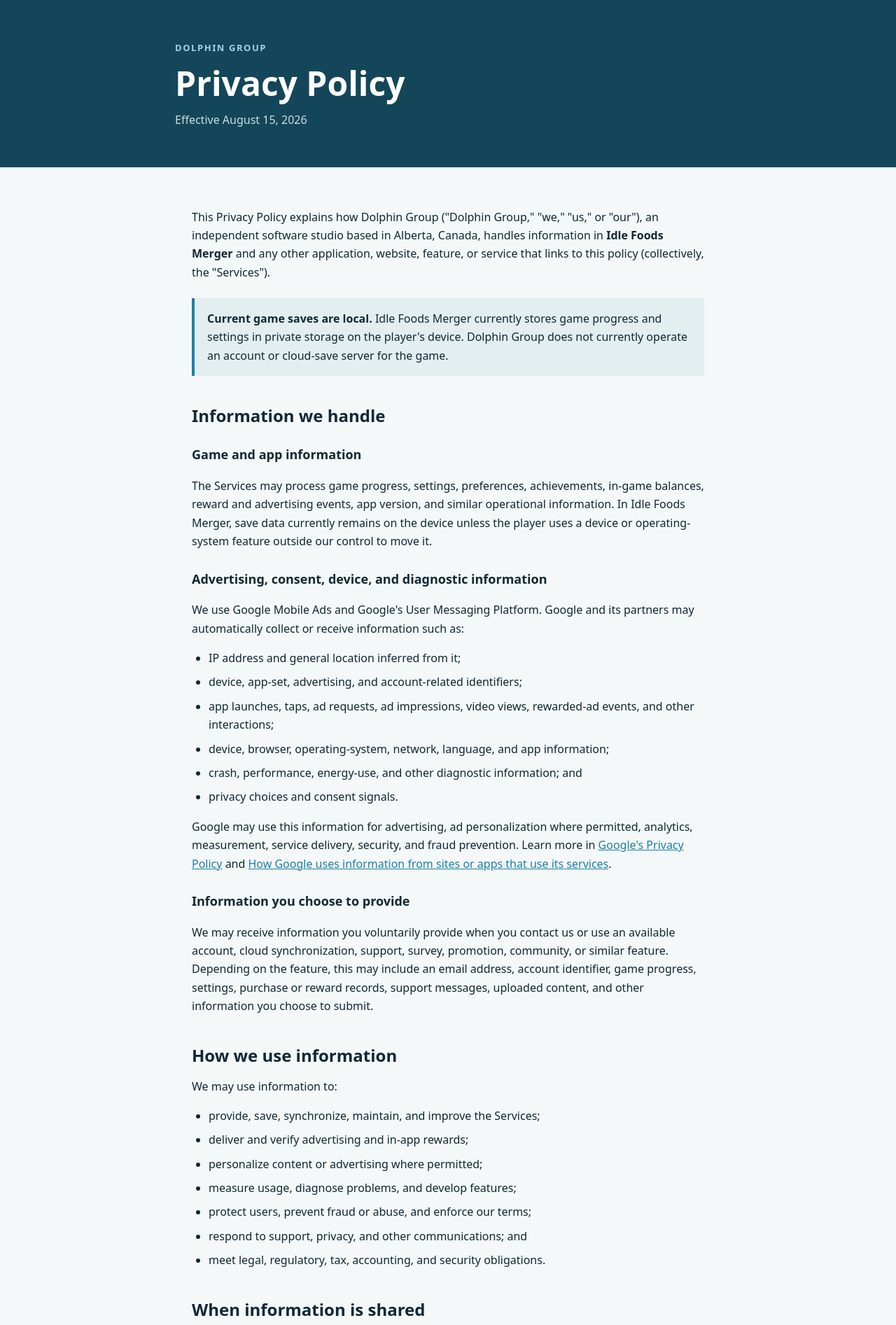
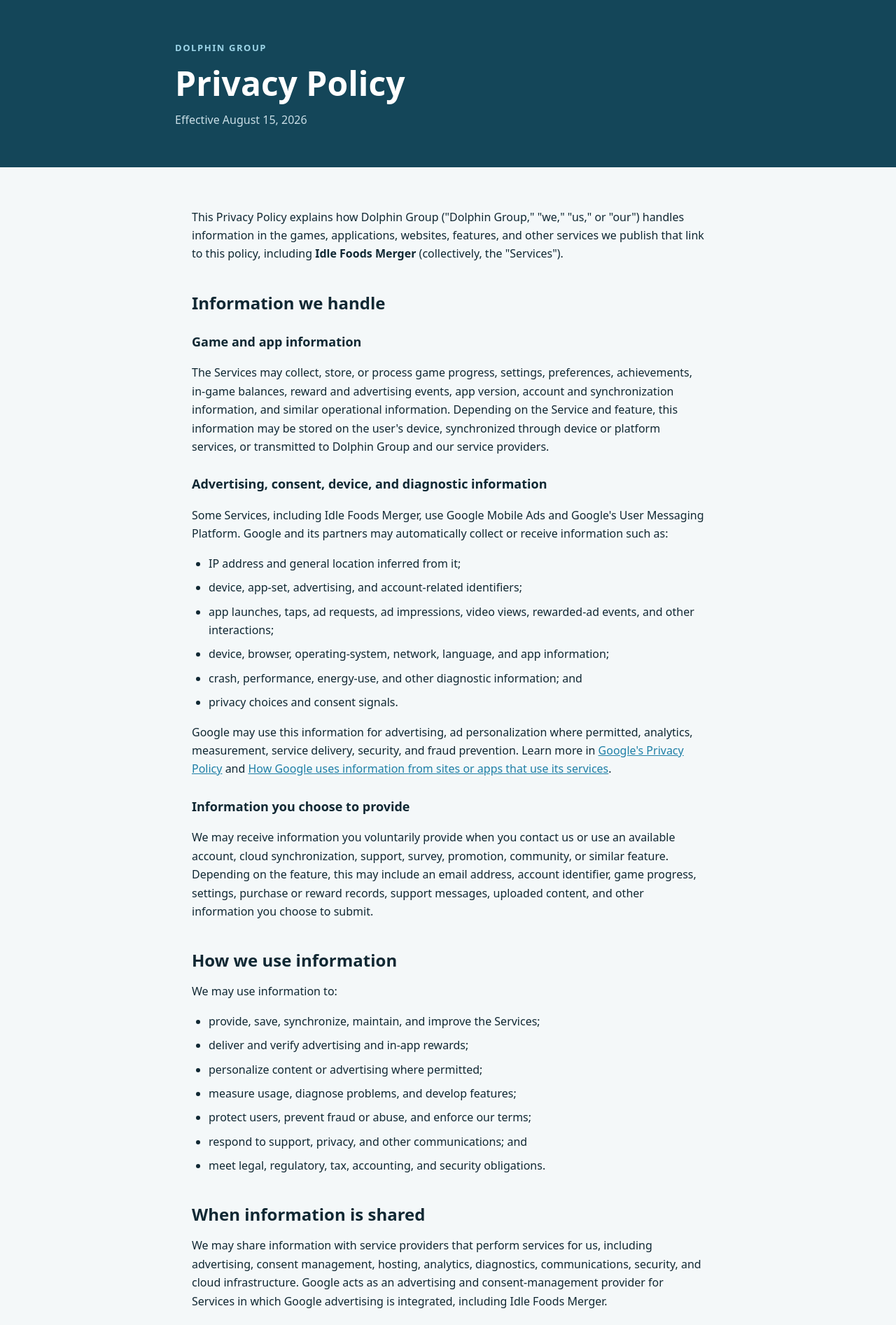
Before and after one commit to frkns/frkns.github.io, a Jekyll site: the page DolphinGroup/privacy/index.html, which Jekyll copies as it is, in a window 1280 px wide. Shown: the top 1893 px of the page at 70% size. Built offline with Jekyll 4.4.1, drawn with Linux system fonts in a browser that asks for light colours; some of the changed text lies outside the part shown.

Commit message:
Generalize Dolphin Group privacy policy

```diff
--- a/DolphinGroup/privacy/index.html
+++ b/DolphinGroup/privacy/index.html
@@ -3,7 +3,7 @@
 <head>
 <meta charset="UTF-8">
 <meta name="viewport" content="width=device-width, initial-scale=1.0">
-<meta name="description" content="Privacy policy for Idle Foods Merger and Dolphin Group applications and services.">
+<meta name="description" content="Privacy policy for Dolphin Group games, applications, websites, and services.">
 <title>Privacy Policy — Dolphin Group</title>
 <style>
 :root{
@@ -11,7 +11,6 @@
   --petrol:#144659;
   --cerulean:#1E7FA6;
   --mist:#F4F8F9;
-  --foam:#E3EEF1;
   --slate:#4A6672;
   --line:#CFDEE3;
 }
@@ -30,7 +29,6 @@
 ul{padding-left:24px}
 li+li{margin-top:8px}
 a{color:var(--cerulean)}
-.notice{background:var(--foam);border-left:4px solid var(--cerulean);padding:16px 18px;margin:24px 0}
 footer{background:var(--petrol);color:#C9DEE6;padding:28px 24px}
 footer a{color:#fff}
 </style>
@@ -45,19 +43,15 @@
 </header>
 
 <main>
-  <p>This Privacy Policy explains how Dolphin Group ("Dolphin Group," "we," "us," or "our"), an independent software studio based in Alberta, Canada, handles information in <strong>Idle Foods Merger</strong> and any other application, website, feature, or service that links to this policy (collectively, the "Services").</p>
-
-  <div class="notice">
-    <strong>Current game saves are local.</strong> Idle Foods Merger currently stores game progress and settings in private storage on the player's device. Dolphin Group does not currently operate an account or cloud-save server for the game.
-  </div>
+  <p>This Privacy Policy explains how Dolphin Group ("Dolphin Group," "we," "us," or "our") handles information in the games, applications, websites, features, and other services we publish that link to this policy, including <strong>Idle Foods Merger</strong> (collectively, the "Services").</p>
 
   <h2>Information we handle</h2>
 
   <h3>Game and app information</h3>
-  <p>The Services may process game progress, settings, preferences, achievements, in-game balances, reward and advertising events, app version, and similar operational information. In Idle Foods Merger, save data currently remains on the device unless the player uses a device or operating-system feature outside our control to move it.</p>
+  <p>The Services may collect, store, or process game progress, settings, preferences, achievements, in-game balances, reward and advertising events, app version, account and synchronization information, and similar operational information. Depending on the Service and feature, this information may be stored on the user's device, synchronized through device or platform services, or transmitted to Dolphin Group and our service providers.</p>
 
   <h3>Advertising, consent, device, and diagnostic information</h3>
-  <p>We use Google Mobile Ads and Google's User Messaging Platform. Google and its partners may automatically collect or receive information such as:</p>
+  <p>Some Services, including Idle Foods Merger, use Google Mobile Ads and Google's User Messaging Platform. Google and its partners may automatically collect or receive information such as:</p>
   <ul>
     <li>IP address and general location inferred from it;</li>
     <li>device, app-set, advertising, and account-related identifiers;</li>
@@ -84,23 +78,23 @@
   </ul>
 
   <h2>When information is shared</h2>
-  <p>We may share information with service providers that perform services for us, including advertising, consent management, hosting, analytics, diagnostics, communications, security, and cloud infrastructure. Google acts as an advertising and consent-management provider for Idle Foods Merger.</p>
+  <p>We may share information with service providers that perform services for us, including advertising, consent management, hosting, analytics, diagnostics, communications, security, and cloud infrastructure. Google acts as an advertising and consent-management provider for Services in which Google advertising is integrated, including Idle Foods Merger.</p>
   <p>We may also disclose information when required by law; to protect rights, safety, and security; in connection with a merger, financing, sale, reorganization, or transfer of all or part of our business; or with your direction or consent. We do not sell personal information for money. Some privacy laws may define personalized advertising as a "sale" or "sharing"; where applicable, users can exercise available choices through the app's privacy controls or device advertising settings.</p>
 
   <h2>Consent and advertising choices</h2>
   <p>Where required, the Services request advertising consent through Google's User Messaging Platform before requesting ads. Eligible users can revisit those choices through the app's <strong>Privacy choices</strong> control. Users can also reset or delete the Android advertising identifier through device settings. Choosing not to consent to personalized advertising does not prevent the use of contextual or limited ads where permitted.</p>
 
   <h2>Retention</h2>
-  <p>Local game data remains on the device until it is reset, cleared, or removed with the app, subject to device and operating-system behavior. Information received by Dolphin Group is retained only as long as reasonably necessary for the purposes described in this policy, including legal, security, support, and operational needs. Third-party providers retain information under their own policies and legal obligations.</p>
+  <p>Information stored only on a user's device generally remains there until it is reset, cleared, transferred, or removed with the Service, subject to device and operating-system behavior. Information received by Dolphin Group is retained only as long as reasonably necessary for the purposes described in this policy, including legal, security, support, and operational needs. Third-party providers retain information under their own policies and legal obligations.</p>
 
   <h2>Security and international processing</h2>
-  <p>We use reasonable administrative and technical safeguards appropriate to the information we handle. No storage or transmission method is completely secure. Dolphin Group and its providers may process information in Canada, the United States, and other countries whose privacy laws may differ from those where a user lives.</p>
+  <p>We use reasonable administrative and technical safeguards appropriate to the information we handle. No storage or transmission method is completely secure. Our service providers may process information in countries whose privacy laws may differ from those where a user lives.</p>
 
   <h2>Children</h2>
   <p>The Services are intended for a general audience aged 13 and older and are not directed to children under 13. We do not knowingly request personal information directly from children under 13. If you believe a child has provided personal information to us, contact us so we can review and, where appropriate, delete it.</p>
 
   <h2>Your privacy rights</h2>
-  <p>Depending on location, users may have rights to access, correct, delete, restrict, or object to certain processing, withdraw consent, or receive a portable copy of personal information. Requests can be sent to the email below. We may need to verify a request, and legal exceptions may apply. Because current Idle Foods Merger save data is stored locally, Dolphin Group generally cannot access or restore that local save.</p>
+  <p>Depending on where they live, users may have rights to access, correct, delete, restrict, or object to certain processing, withdraw consent, or receive a portable copy of personal information. Requests can be sent to the email below. We may need to verify a request, and legal exceptions may apply. Dolphin Group cannot access, restore, or delete information that a Service stores only on the user's device and does not transmit to us.</p>
 
   <h2>Changes to this policy</h2>
   <p>We may update this policy from time to time. The updated version will be posted on this page with a revised effective date. If required by law, we will provide additional notice or request consent.</p>
@@ -108,7 +102,6 @@
   <h2>Contact us</h2>
   <p>For privacy questions or requests, contact:</p>
   <p><strong>Dolphin Group</strong><br>
-  Alberta, Canada<br>
   <a href="mailto:dolphingroupdev@gmail.com">dolphingroupdev@gmail.com</a></p>
 </main>
 
```
Also changed, not shown: DolphinGroup/index.html (+3 -6 lines).
